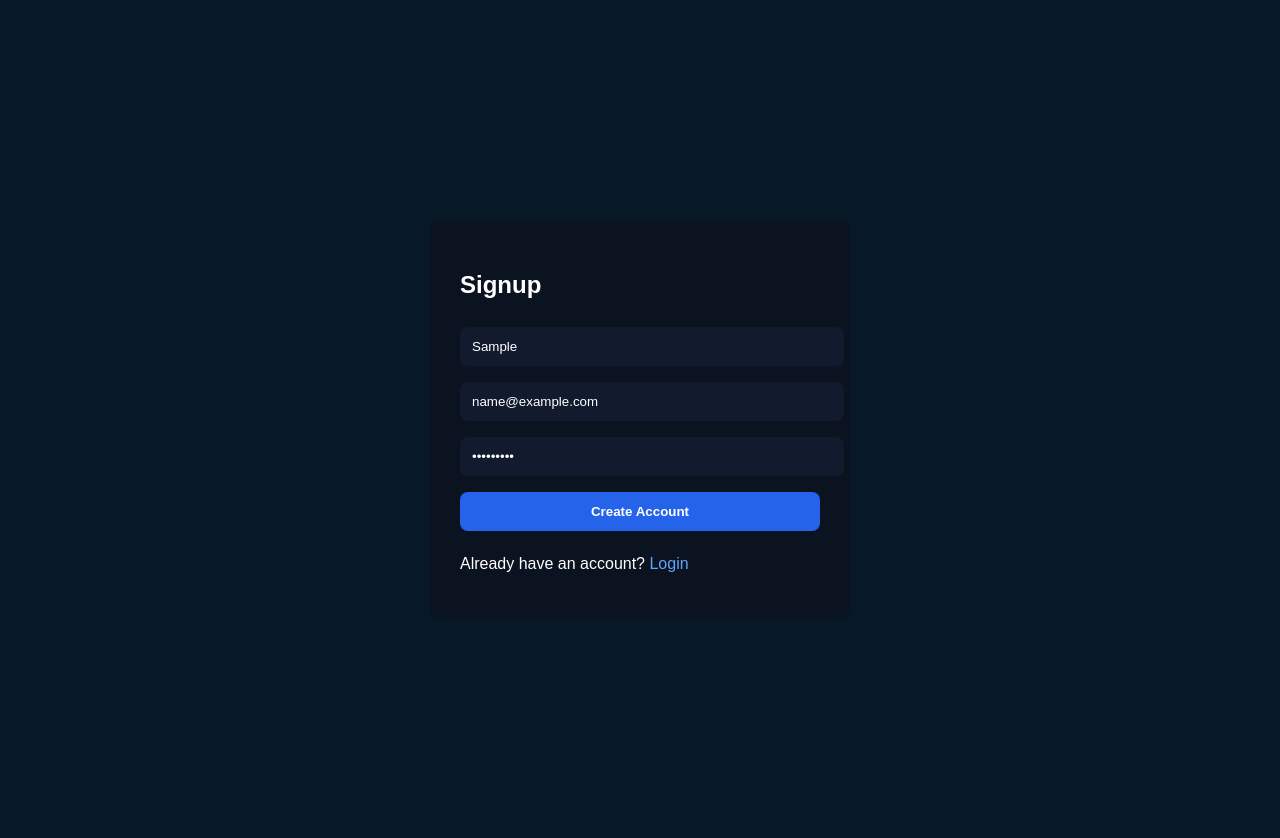
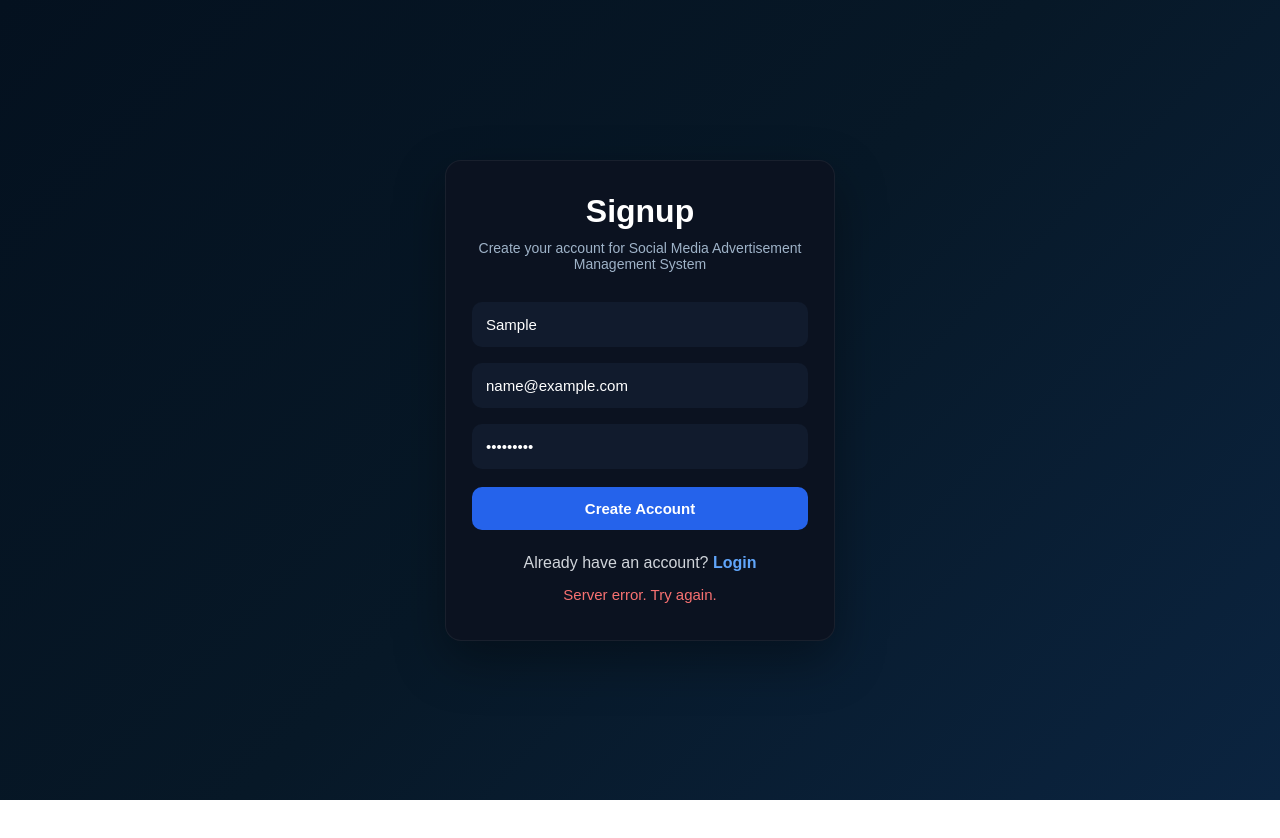
Before and after one commit to sanji749/socialads, a website: page public/signup.html in a window 1280 px wide. Both pictures are taken after typing "Sample", "name@example.com", "Sample123" into the empty fields and a click on the button "Create Account". After the commit the page ends 800 px from the top, so only its background shows below. Drawn offline with Linux system fonts and the light colour scheme; no server answers.

```diff
--- a/public/signup.html
+++ b/public/signup.html
@@ -5,84 +5,139 @@
   <meta name="viewport" content="width=device-width,initial-scale=1">
   <title>Signup</title>
   <style>
+    *{box-sizing:border-box;margin:0;padding:0}
     body{
-      margin:0;
+      min-height:100vh;
       font-family:Arial,sans-serif;
-      background:#071827;
+      background:linear-gradient(135deg,#04111f,#071827,#0b2440);
       color:white;
       display:flex;
       justify-content:center;
       align-items:center;
-      min-height:100vh;
       padding:20px;
     }
     .box{
       background:#0b1220;
-      padding:30px;
-      border-radius:12px;
-      width:360px;
+      padding:32px 26px;
+      border-radius:16px;
+      width:100%;
+      max-width:390px;
+      box-shadow:0 20px 50px rgba(0,0,0,0.35);
+      border:1px solid rgba(255,255,255,0.06);
     }
+    h2{text-align:center;margin-bottom:10px;font-size:32px}
+    .sub{text-align:center;color:#9fb3c8;margin-bottom:22px;font-size:14px}
     input,button{
       width:100%;
-      padding:12px;
+      padding:13px;
       margin:8px 0;
       border:none;
-      border-radius:8px;
+      border-radius:10px;
+      font-size:15px;
     }
     input{
       background:#111b2d;
       color:white;
+      outline:none;
+      border:1px solid transparent;
+    }
+    input:focus{
+      border-color:#3b82f6;
+      box-shadow:0 0 0 3px rgba(59,130,246,0.15);
     }
     button{
       background:#2563eb;
       color:white;
       cursor:pointer;
-      font-weight:600;
+      font-weight:700;
+      margin-top:10px;
     }
-    a{
-      color:#60a5fa;
-      text-decoration:none;
-    }
-    #msg{
-      margin-top:10px;
-      color:#93c5fd;
-    }
+    button:hover{background:#1d4ed8}
+    button:disabled{opacity:.7;cursor:not-allowed}
+    a{color:#60a5fa;text-decoration:none;font-weight:600}
+    a:hover{text-decoration:underline}
+    .msg{margin-top:14px;min-height:22px;text-align:center;font-size:15px}
+    .error{color:#f87171}
+    .success{color:#4ade80}
+    .footer{margin-top:16px;text-align:center;color:#d1d5db}
   </style>
 </head>
 <body>
   <div class="box">
     <h2>Signup</h2>
+    <p class="sub">Create your account for Social Media Advertisement Management System</p>
+
     <form id="signupForm">
-      <input type="text" id="name" placeholder="Name" required>
-      <input type="email" id="email" placeholder="Email" required>
-      <input type="password" id="password" placeholder="Password" required>
-      <button type="submit">Create Account</button>
+      <input type="text" id="name" placeholder="Enter Name" required>
+      <input type="email" id="email" placeholder="Enter Email" required>
+      <input type="password" id="password" placeholder="Enter Password" required>
+      <button type="submit" id="signupBtn">Create Account</button>
     </form>
-    <p>Already have an account? <a href="login.html">Login</a></p>
-    <p id="msg"></p>
+
+    <p class="footer">
+      Already have an account? <a href="login.html">Login</a>
+    </p>
+
+    <p id="msg" class="msg"></p>
   </div>
 
   <script>
-    document.getElementById("signupForm").addEventListener("submit", async function(e){
+    const signupForm = document.getElementById("signupForm");
+    const signupBtn = document.getElementById("signupBtn");
+    const msg = document.getElementById("msg");
+
+    function showMessage(text, type = "error") {
+      msg.innerText = text;
+      msg.className = "msg " + type;
+    }
+
+    signupForm.addEventListener("submit", async function(e){
       e.preventDefault();
 
-      const res = await fetch("/signup", {
-        method: "POST",
-        headers: {"Content-Type":"application/json"},
-        body: JSON.stringify({
-          name: document.getElementById("name").value,
-          email: document.getElementById("email").value,
-          password: document.getElementById("password").value
-        })
-      });
+      const name = document.getElementById("name").value.trim();
+      const email = document.getElementById("email").value.trim();
+      const password = document.getElementById("password").value.trim();
 
-      const data = await res.json();
-      document.getElementById("msg").innerText = data.message;
+      if (!name || !email || !password) {
+        showMessage("All fields are required.", "error");
+        return;
+      }
 
-      if(res.ok){
-        setTimeout(() => {
-          window.location.href = "login.html";
-        }, 800);
+      signupBtn.disabled = true;
+      signupBtn.innerText = "Creating...";
+      showMessage("");
+
+      try {
+        const res = await fetch("/signup", {
+          method: "POST",
+          headers: { "Content-Type": "application/json" },
+          body: JSON.stringify({ name, email, password })
+        });
+
+        let data = {};
+        const contentType = res.headers.get("content-type");
+
+        if (contentType && contentType.includes("application/json")) {
+          data = await res.json();
+        } else {
+          const text = await res.text();
+          throw new Error(text || "Invalid server response");
+        }
+
+        if (res.ok) {
+          showMessage(data.message || "Signup successful", "success");
+          setTimeout(() => {
+            window.location.href = "login.html";
+          }, 1000);
+        } else {
+          showMessage(data.message || "Signup failed", "error");
+        }
+      } catch (error) {
+        console.error("Signup Error:", error);
+        showMessage("Server error. Try again.", "error");
+      } finally {
+        signupBtn.disabled = false;
+        signupBtn.innerText = "Create Account";
       }
     });
   </script>
```
